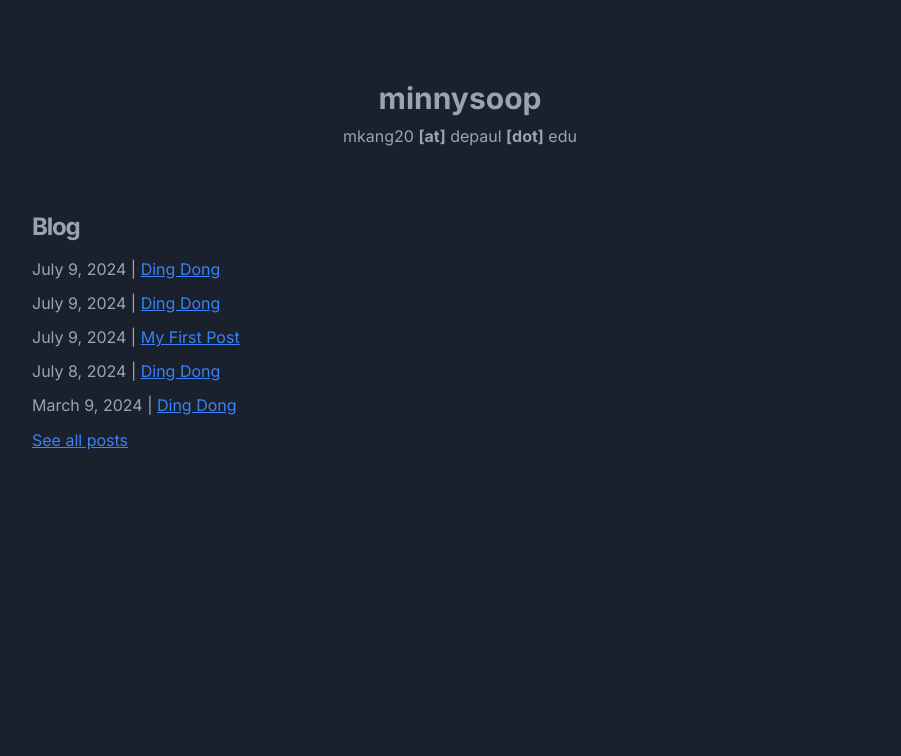
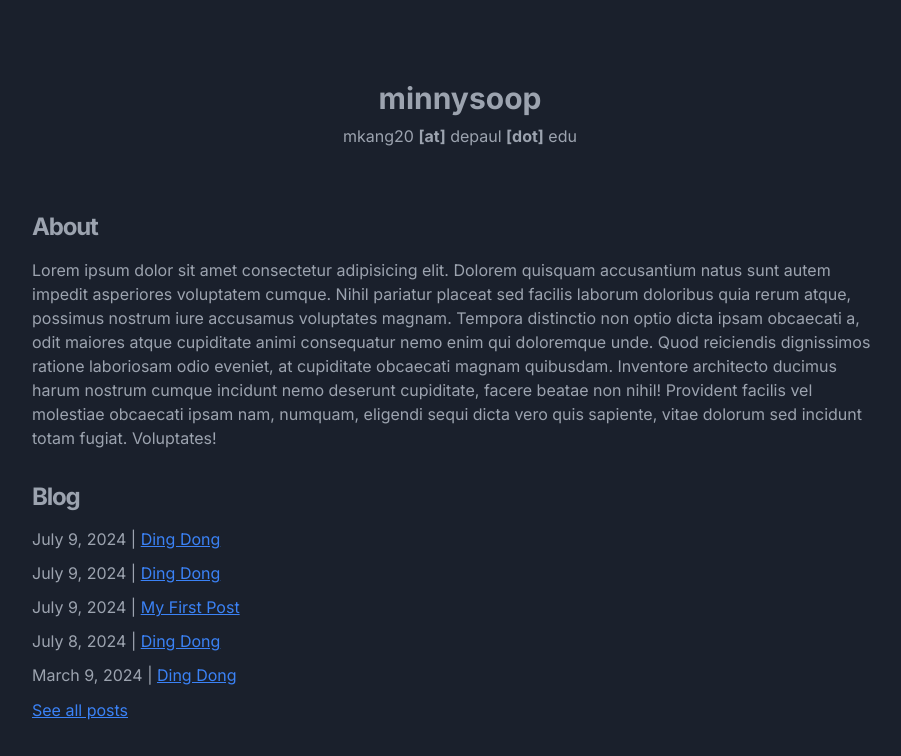
Before and after one commit to minnysoop/Blog, a Next.js app: page / in a window 1280 px wide. Shown: the top 756 px of the page, without its empty margins (180-1081 px from the left). Built offline with nearby package versions, Linux system fonts and the light colour scheme.

Commit message:
Add some dummy text

```diff
--- a/src/app/page.tsx
+++ b/src/app/page.tsx
@@ -10,6 +10,9 @@ export default function Index() {
 
   return (
     <>
+    <Section title="About">
+      <div>Lorem ipsum dolor sit amet consectetur adipisicing elit. Dolorem quisquam accusantium natus sunt autem impedit asperiores voluptatem cumque. Nihil pariatur placeat sed facilis laborum doloribus quia rerum atque, possimus nostrum iure accusamus voluptates magnam. Tempora distinctio non optio dicta ipsam obcaecati a, odit maiores atque cupiditate animi consequatur nemo enim qui doloremque unde. Quod reiciendis dignissimos ratione laboriosam odio eveniet, at cupiditate obcaecati magnam quibusdam. Inventore architecto ducimus harum nostrum cumque incidunt nemo deserunt cupiditate, facere beatae non nihil! Provident facilis vel molestiae obcaecati ipsam nam, numquam, eligendi sequi dicta vero quis sapiente, vitae dolorum sed incidunt totam fugiat. Voluptates!</div>
+    </Section>
     <Section title="Blog">
       {firstFivePosts.length > 0 && <PostList posts={firstFivePosts} />}
       {allPosts.length > 5 && (<Link href={`/posts`} className="underline text-blue-500">See all posts</Link>)}
--- a/src/app/posts/page.tsx
+++ b/src/app/posts/page.tsx
@@ -1,4 +1,3 @@
-import Container from "../_components/Container"
 import { getAllPosts } from "../../lib/api";
 import { PostList } from "../_components/posts/post-list";
 import { Section }from "../_components/section"
```
